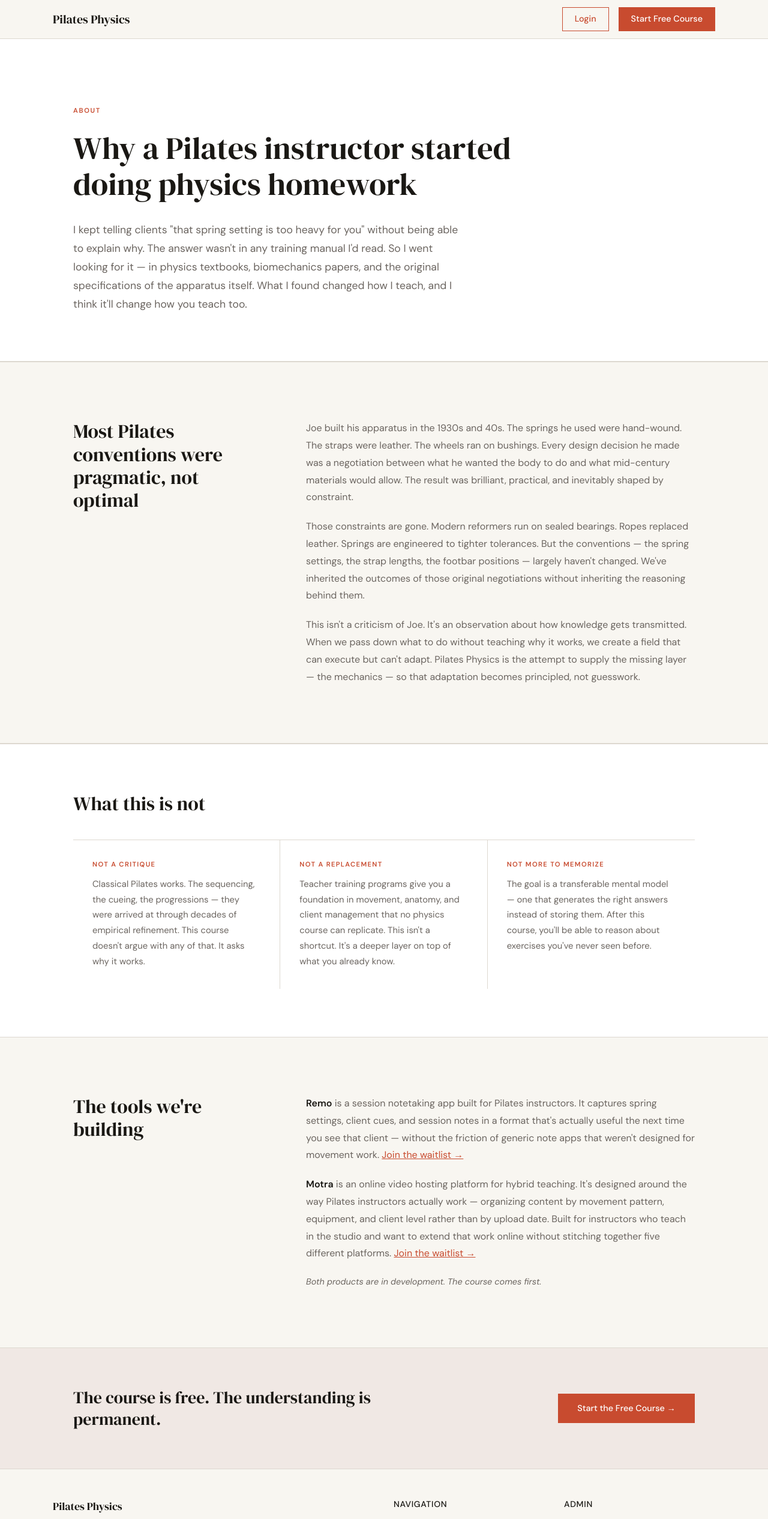
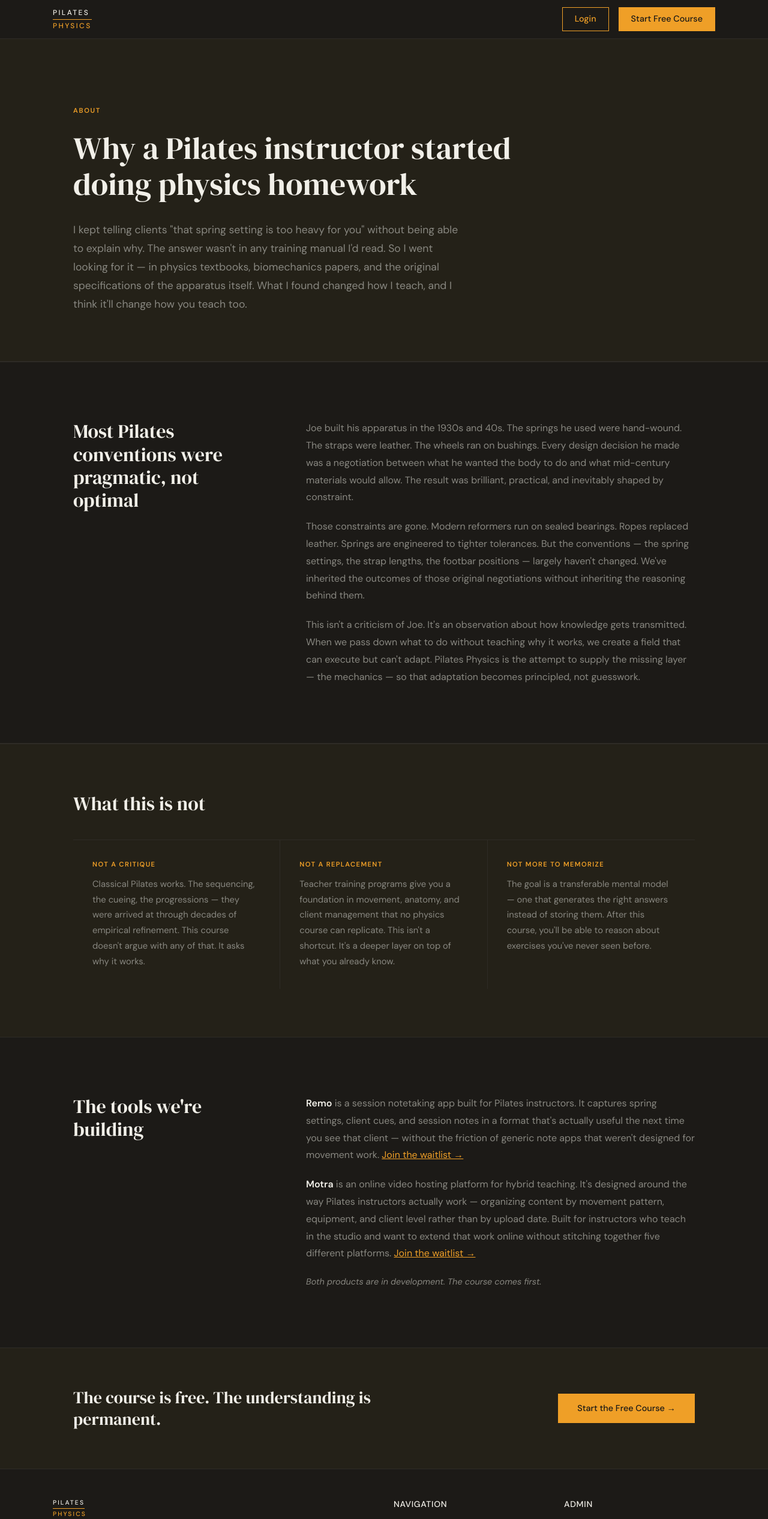
Before and after one commit to hyperdrive23482/pilates-physics, a React (Vite) app: page /about in a window 1280 px wide. Shown: the top 2533 px of the page at 60% size. Built offline with nearby package versions, Linux system fonts and the light colour scheme; no server answers.

Commit message:
branding

```diff
--- a/src/components/course/CourseGate.jsx
+++ b/src/components/course/CourseGate.jsx
@@ -113,7 +113,7 @@ export default function CourseGate() {
                   fontWeight: '500',
                   fontFamily: '"DM Sans", sans-serif',
                   background: 'var(--color-accent)',
-                  color: '#fff',
+                  color: '#1C1A17',
                   border: 'none',
                   cursor: status === 'loading' ? 'wait' : 'pointer',
                   borderRadius: '0',
--- a/src/components/layout/Footer.jsx
+++ b/src/components/layout/Footer.jsx
@@ -12,15 +12,32 @@ export default function Footer() {
         <div className="grid grid-cols-1 md:grid-cols-4 gap-8">
           {/* Column 1: Brand + tagline */}
           <div className="md:col-span-2">
-            <p
-              className="text-lg mb-2"
-              style={{
-                fontFamily: '"DM Serif Display", serif',
+            <div style={{ display: 'flex', flexDirection: 'column', gap: '1px', marginBottom: '0.5rem', alignItems: 'flex-start' }}>
+              <span style={{
+                fontFamily: '"DM Sans", sans-serif',
+                fontWeight: '500',
+                fontSize: '0.65rem',
+                letterSpacing: '0.2em',
+                textTransform: 'uppercase',
                 color: 'var(--color-ink)',
-              }}
-            >
-              Pilates Physics
-            </p>
+                borderBottom: '1px solid var(--color-accent)',
+                paddingBottom: '2px',
+                display: 'block',
+              }}>
+                Pilates
+              </span>
+              <span style={{
+                fontFamily: '"DM Sans", sans-serif',
+                fontWeight: '500',
+                fontSize: '0.65rem',
+                letterSpacing: '0.2em',
+                textTransform: 'uppercase',
+                color: 'var(--color-accent)',
+                display: 'block',
+              }}>
+                Physics
+              </span>
+            </div>
             <p style={{ color: 'var(--color-ink-muted)', fontSize: '0.9rem', lineHeight: '1.5' }}>
               Mechanics-grounded Pilates education.
             </p>
--- a/src/components/layout/Navbar.jsx
+++ b/src/components/layout/Navbar.jsx
@@ -17,14 +17,32 @@ export default function Navbar() {
         {/* Brand */}
         <Link
           to="/"
-          className="text-xl"
-          style={{
-            fontFamily: '"DM Serif Display", serif',
+          style={{ textDecoration: 'none', display: 'flex', flexDirection: 'column', gap: '1px' }}
+        >
+          <span style={{
+            fontFamily: '"DM Sans", sans-serif',
+            fontWeight: '500',
+            fontSize: '0.75rem',
+            letterSpacing: '0.2em',
+            textTransform: 'uppercase',
             color: 'var(--color-ink)',
-            textDecoration: 'none',
-          }}
-        >
-          Pilates Physics
+            borderBottom: '1px solid var(--color-accent)',
+            paddingBottom: '2px',
+            display: 'block',
+          }}>
+            Pilates
+          </span>
+          <span style={{
+            fontFamily: '"DM Sans", sans-serif',
+            fontWeight: '500',
+            fontSize: '0.75rem',
+            letterSpacing: '0.2em',
+            textTransform: 'uppercase',
+            color: 'var(--color-accent)',
+            display: 'block',
+          }}>
+            Physics
+          </span>
         </Link>
 
         {/* Desktop nav */}
@@ -48,7 +66,7 @@ export default function Navbar() {
             to="/course"
             style={{
               backgroundColor: 'var(--color-accent)',
-              color: '#fff',
+              color: '#1C1A17',
               border: '1.5px solid var(--color-accent)',
               padding: '0.5rem 1.25rem',
               textDecoration: 'none',
@@ -103,7 +121,7 @@ export default function Navbar() {
               onClick={() => setMobileOpen(false)}
               style={{
                 backgroundColor: 'var(--color-accent)',
-                color: '#fff',
+                color: '#1C1A17',
                 border: '1.5px solid var(--color-accent)',
                 padding: '0.625rem 1.25rem',
                 textDecoration: 'none',
--- a/src/components/ui/Badge.jsx
+++ b/src/components/ui/Badge.jsx
@@ -9,7 +9,7 @@ export default function Badge({ children, color = 'var(--color-accent)', outline
         textTransform: 'uppercase',
         padding: '0.2rem 0.5rem',
         background: outline ? 'transparent' : color,
-        color: outline ? color : '#fff',
+        color: outline ? color : '#1C1A17',
         border: outline ? `1px solid ${color}` : 'none',
         lineHeight: '1',
         whiteSpace: 'nowrap',
--- a/src/components/ui/Button.jsx
+++ b/src/components/ui/Button.jsx
@@ -15,7 +15,7 @@ const baseStyles = {
 const variantStyles = {
   primary: {
     backgroundColor: 'var(--color-accent)',
-    color: '#fff',
+    color: '#1C1A17',
     border: 'none',
   },
   secondary: {
--- a/src/components/ui/EmailCapture.jsx
+++ b/src/components/ui/EmailCapture.jsx
@@ -64,7 +64,7 @@ export default function EmailCapture({ onSuccess, className = '' }) {
             fontWeight: '500',
             fontFamily: '"DM Sans", sans-serif',
             background: 'var(--color-accent)',
-            color: '#fff',
+            color: '#1C1A17',
             border: 'none',
             cursor: status === 'loading' ? 'wait' : 'pointer',
             whiteSpace: 'nowrap',
--- a/src/index.css
+++ b/src/index.css
@@ -3,34 +3,38 @@
 @import "tailwindcss";
 
 @theme {
-  --color-bg: #F8F6F1;
-  --color-surface: #FFFFFF;
-  --color-ink: #1A1814;
-  --color-ink-muted: #6B6560;
-  --color-accent: #C84B2F;
-  --color-accent-light: #F0E8E4;
-  --color-rule: #DDD8D0;
+  --color-bg: #1C1A17;
+  --color-surface: #242118;
+  --color-surface-raised: #2E2B26;
+  --color-ink: #F1EFE8;
+  --color-ink-muted: #888780;
+  --color-ink-dim: #5F5E5A;
+  --color-accent: #EF9F27;
+  --color-accent-light: #242118;
+  --color-rule: #2E2B26;
   --color-module-1: #2B4C6F;
   --color-module-2: #4A7C59;
   --color-module-3: #8B5E3C;
-  --color-module-4: #C84B2F;
+  --color-module-4: #EF9F27;
 
   --font-serif: "DM Serif Display", serif;
   --font-sans: "DM Sans", sans-serif;
 }
 
 :root {
-  --color-bg: #F8F6F1;
-  --color-surface: #FFFFFF;
-  --color-ink: #1A1814;
-  --color-ink-muted: #6B6560;
-  --color-accent: #C84B2F;
-  --color-accent-light: #F0E8E4;
-  --color-rule: #DDD8D0;
+  --color-bg: #1C1A17;
+  --color-surface: #242118;
+  --color-surface-raised: #2E2B26;
+  --color-ink: #F1EFE8;
+  --color-ink-muted: #888780;
+  --color-ink-dim: #5F5E5A;
+  --color-accent: #EF9F27;
+  --color-accent-light: #242118;
+  --color-rule: #2E2B26;
   --color-module-1: #2B4C6F;
   --color-module-2: #4A7C59;
   --color-module-3: #8B5E3C;
-  --color-module-4: #C84B2F;
+  --color-module-4: #EF9F27;
 }
 
 body {
--- a/src/pages/About.jsx
+++ b/src/pages/About.jsx
@@ -305,7 +305,7 @@ export default function About() {
               display: 'inline-block',
               padding: '0.875rem 2rem',
               background: 'var(--color-accent)',
-              color: '#fff',
+              color: '#1C1A17',
               fontSize: '0.9rem',
               fontWeight: '500',
               fontFamily: '"DM Sans", sans-serif',
--- a/src/pages/Course.jsx
+++ b/src/pages/Course.jsx
@@ -110,15 +110,32 @@ export default function Course() {
         {/* Brand */}
         <Link
           to="/"
-          style={{
-            fontFamily: '"DM Serif Display", serif',
-            fontSize: '1rem',
+          style={{ textDecoration: 'none', display: 'flex', flexDirection: 'column', gap: '1px', flexShrink: 0 }}
+        >
+          <span style={{
+            fontFamily: '"DM Sans", sans-serif',
+            fontWeight: '500',
+            fontSize: '0.75rem',
+            letterSpacing: '0.2em',
+            textTransform: 'uppercase',
             color: 'var(--color-ink)',
-            textDecoration: 'none',
-            flexShrink: 0,
-          }}
-        >
-          Pilates Physics
+            borderBottom: '1px solid var(--color-accent)',
+            paddingBottom: '2px',
+            display: 'block',
+          }}>
+            Pilates
+          </span>
+          <span style={{
+            fontFamily: '"DM Sans", sans-serif',
+            fontWeight: '500',
+            fontSize: '0.75rem',
+            letterSpacing: '0.2em',
+            textTransform: 'uppercase',
+            color: 'var(--color-accent)',
+            display: 'block',
+          }}>
+            Physics
+          </span>
         </Link>
 
         {/* Divider */}
```
Also changed, not shown: src/pages/Landing.jsx (+16 -16 lines).
